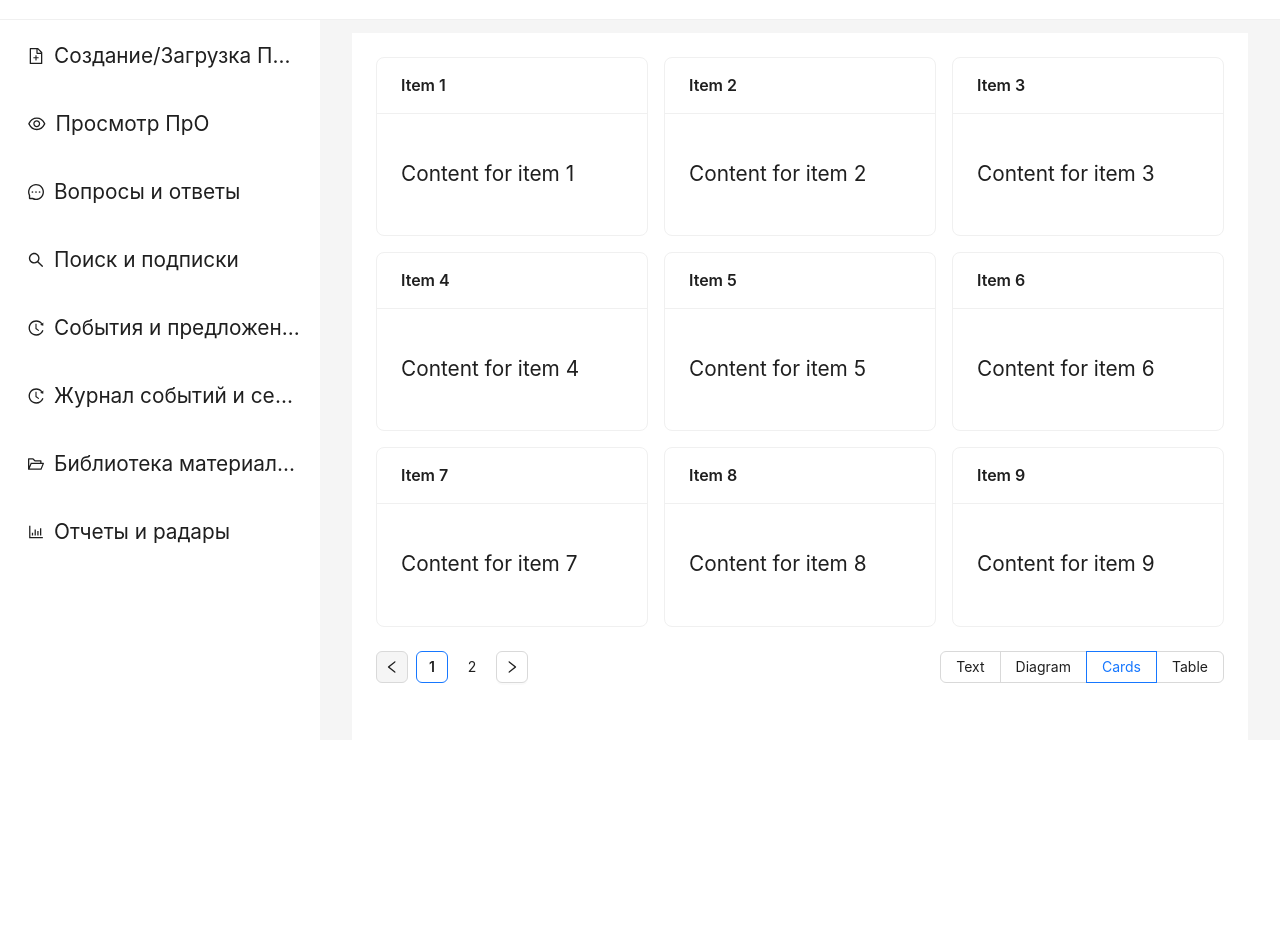
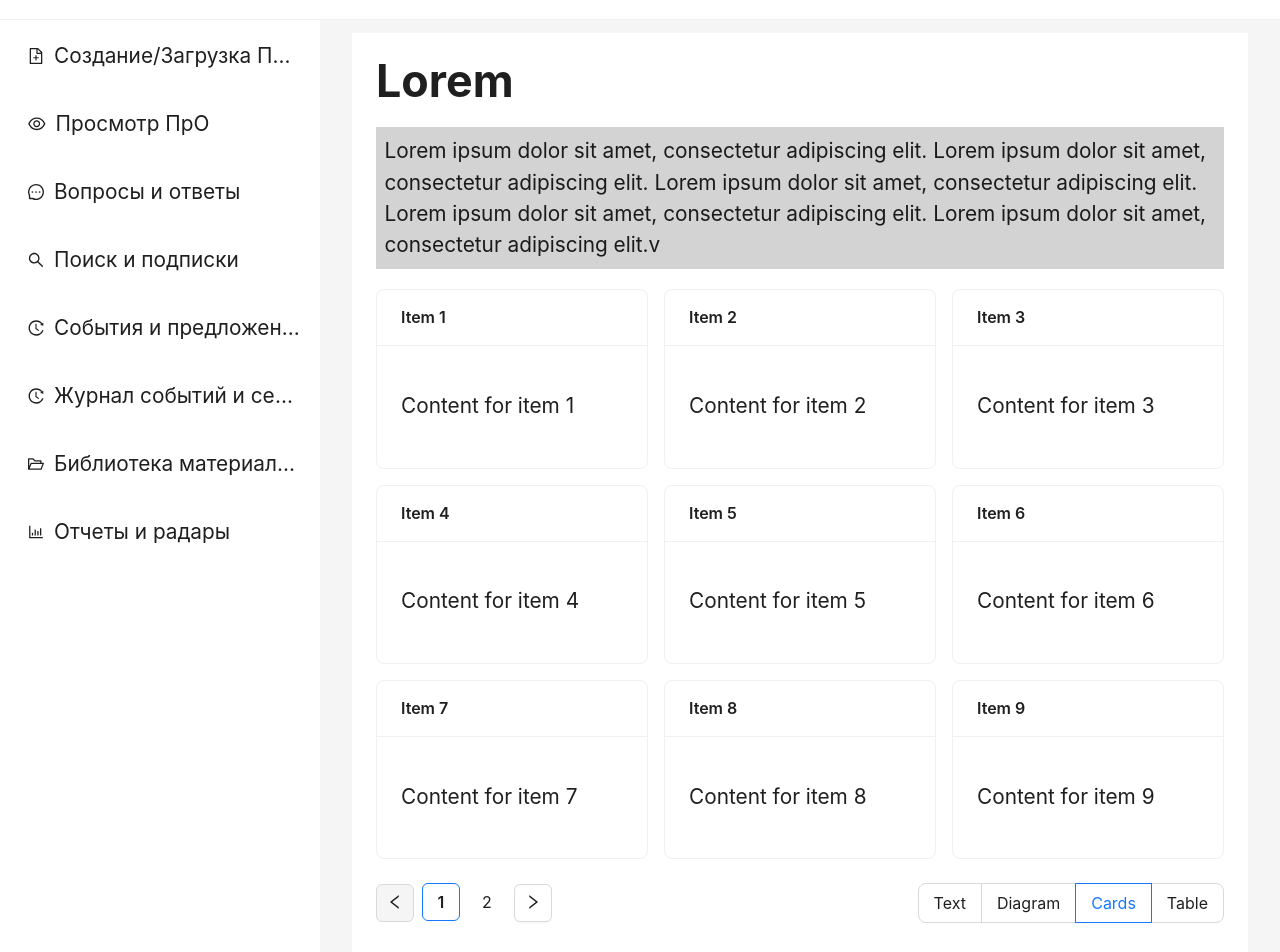
Before and after one commit to minstired/knowledge-base-app, a React (Vite) app: page / in a window 1280 px wide. Shown: the part 60-1012 px from the top of the page. Before the commit the page ends 800 px from the top, so only its background shows below. Built offline with nearby package versions, Linux system fonts and the light colour scheme.

Commit message:
feat: add header and description of ontology; change pagination and radiobuttons size

```diff
--- a/src/pages/StartPage/ui/StartPage.scss
+++ b/src/pages/StartPage/ui/StartPage.scss
@@ -1,8 +1,5 @@
-.data-table th, .data-table td {
-    border: 1px solid #ddd;
-    padding: 8px;
-    text-align: left;
-  }
-  .data-table th {
-    background-color: #f0f8ff;
-  }
+p.descriptionArea {
+  font-size: 1.3rem;
+  background-color: lightgray;
+  padding: 1%;
+}
--- a/src/pages/StartPage/ui/StartPage.tsx
+++ b/src/pages/StartPage/ui/StartPage.tsx
@@ -1,5 +1,14 @@
+import "./StartPage.scss";
 import { useState } from "react";
-import { Layout, Menu, Card, Pagination, Radio, Button } from "antd";
+import {
+  Layout,
+  Menu,
+  Card,
+  Pagination,
+  Radio,
+  Button,
+  ConfigProvider,
+} from "antd";
 import {
   InfoCircleOutlined,
   SaveOutlined,
@@ -63,7 +72,6 @@ const LeftMenu = () => (
     style={{
       minWidth: "25vw",
       width: "25vw",
-      //   flex: "0 0 30vw",
       height: "100%",
       borderRight: 0,
       fontSize: "1.3rem",
@@ -136,7 +144,9 @@ const MainContent = () => {
   const [displayType, setDisplayType] = useState("cards");
 
   // Static data for two pages
-  const info = "";
+  const ontologyName = "Lorem";
+  const ontologyDescription =
+    "Lorem ipsum dolor sit amet, consectetur adipiscing elit. Lorem ipsum dolor sit amet, consectetur adipiscing elit. Lorem ipsum dolor sit amet, consectetur adipiscing elit. Lorem ipsum dolor sit amet, consectetur adipiscing elit. Lorem ipsum dolor sit amet, consectetur adipiscing elit.v";
   const staticData = [
     { id: 1, title: "Item 1", content: "Content for item 1" },
     { id: 2, title: "Item 2", content: "Content for item 2" },
@@ -259,28 +269,45 @@ const MainContent = () => {
 
   return (
     <div>
+      <h1>{ontologyName}</h1>
+      <p className="descriptionArea">{ontologyDescription}</p>
       {renderContent()}
       <div
         style={{
           marginTop: "24px",
           display: "flex",
           justifyContent: "space-between",
+          height: "4rem", //change that
         }}
       >
         <Pagination
           current={currentPage}
           total={staticData.length}
           pageSize={9}
+          size="default"
           onChange={setCurrentPage}
           showSizeChanger={false}
           itemRender={(page, type) => {
-            if (type === "prev") return <Button icon={<LeftOutlined />} />;
-            if (type === "next") return <Button icon={<RightOutlined />} />;
+            if (type === "prev")
+              return (
+                <Button
+                  style={{ width: 38, height: 38 }}
+                  icon={<LeftOutlined style={{ fontSize: 16 }} />}
+                />
+              );
+            if (type === "next")
+              return (
+                <Button
+                  style={{ width: 38, height: 38 }}
+                  icon={<RightOutlined style={{ fontSize: 16 }} />}
+                />
+              );
             return page;
           }}
         />
         <Radio.Group
           value={displayType}
+          size="large"
           onChange={(e) => setDisplayType(e.target.value)}
         >
           <Radio.Button value="text">Text</Radio.Button>
@@ -296,6 +323,19 @@ const MainContent = () => {
 // Main Component
 export const StartPage = () => {
   return (
+    <ConfigProvider
+      theme={{
+        components: {
+          Pagination: {
+            itemSize: 38,
+            fontSize: 16,
+          },
+        },
+        token: {
+          // fontFamily: "Montserrat",
+        },
+      }}
+    >
       <Layout style={{ minHeight: "100vh", minWidth: "95vw" }}>
         <Header style={{ background: "white", padding: 0, height: "100%" }}>
           <TopMenu />
@@ -307,10 +347,7 @@ export const StartPage = () => {
           <Layout
             style={{
               justifySelf: "flex-end",
-            // width: "60vw",
-            // minWidth: "60vw",
               maxWidth: "70vw",
-            // paddingLeft: "40vw",
               margin: "2.5vw",
               marginBottom: "0",
               marginTop: "1vw",
@@ -330,5 +367,6 @@ export const StartPage = () => {
           </Layout>
         </Layout>
       </Layout>
+    </ConfigProvider>
   );
 };
```
Lines whose indentation alone changed are shown as unchanged.
